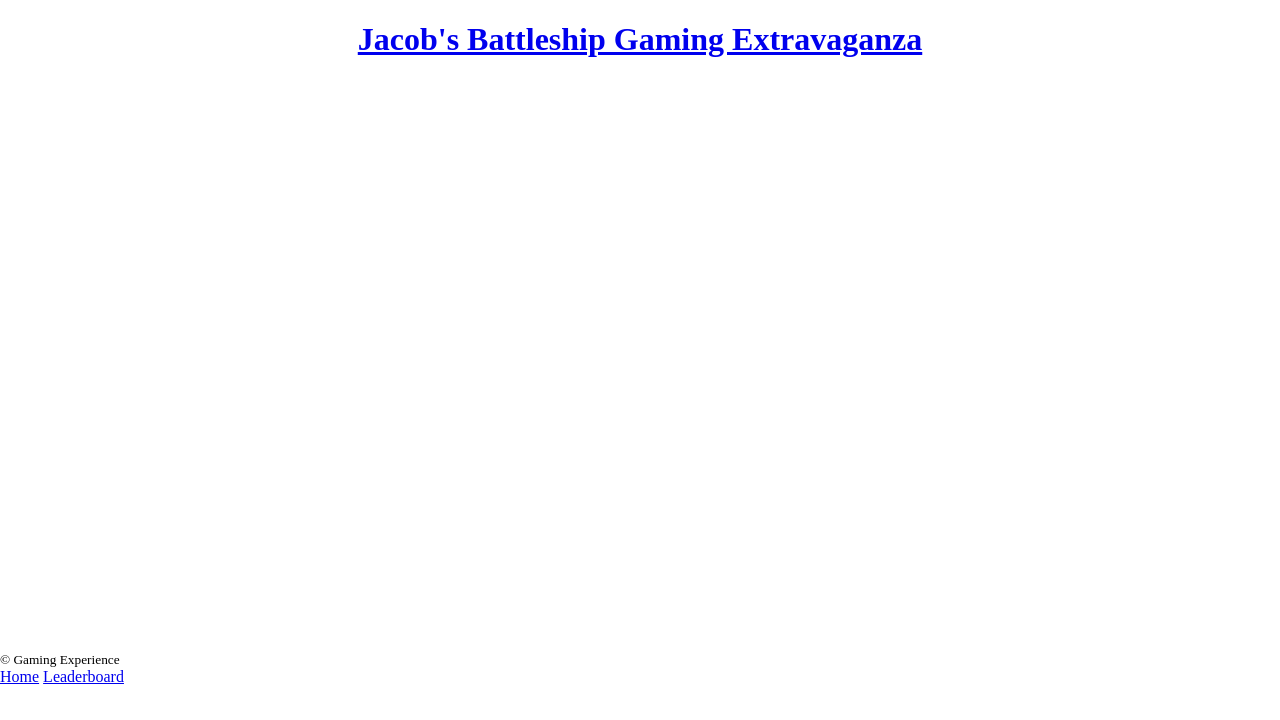
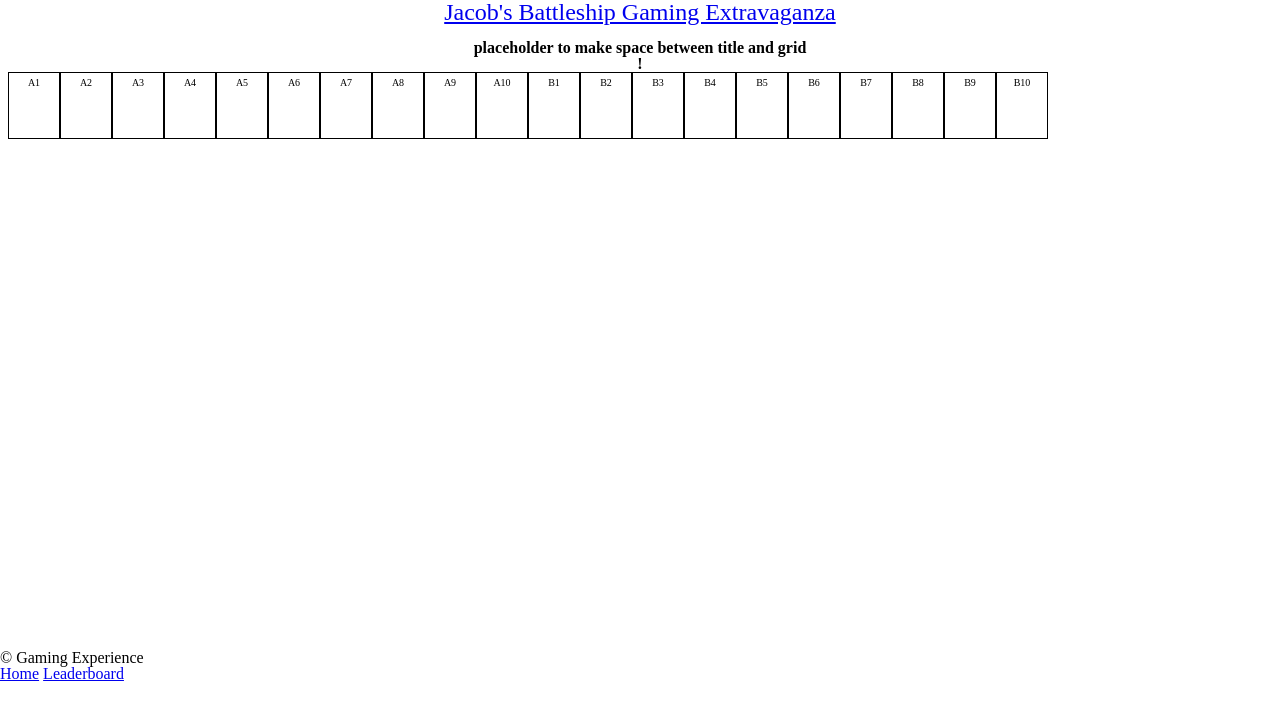
Before and after one commit to maarsej/BattleshipProject, a plain HTML site: page battleships.html in a window 1280 px wide. Drawn offline with Linux system fonts and the light colour scheme.

Commit message:
Some semblance of a grid formed, want to produce it using as script rather than copy/pasting in divs

```diff
--- a/assets/stylesheets/main.css
+++ b/assets/stylesheets/main.css
@@ -11,33 +11,44 @@ article, aside, canvas, details, embed,
 figure, figcaption, footer, header, hgroup,
 menu, nav, output, ruby, section, summary,
 time, mark, audio, video {
-  margin: 0;
+  margin-top: 0;
+  margin-left: 30;
+  margin-right: 30;
+  margin-bottom: 0;
   padding: 0;
   border: 0;
   font-size: 100%;
   font: inherit;
   vertical-align: baseline;
 }
-/* HTML5 display-role reset for older browsers */
-article, aside, details, figcaption, figure,
-footer, header, hgroup, menu, nav, section {
-  display: block;
-}
 body {
   line-height: 1;
 }
-ol, ul {
-  list-style: none;
+
+h1 {
+  font-size: 150%;
 }
-blockquote, q {
-  quotes: none;
+.grid-container {
+  display: grid;
+  align-items: center;
+  height: 600px;
+  width: 700px;
+  /*grid-template: repeat(10, auto)/repeat(10,auto);*/
+  grid-template-rows: repeat(10,60px);
+  grid-template-columns: repeat(10,68px);
+  background-color: #2196F3;
+  padding: 0px;
+  border: 2px solid;
+  }
+.grid-item {
+  /*grid-column: 2/span 1;*/
+  /*grid-row: 2/ span 1;*/
+  float: left;
+  background-color: rgba(255, 255, 255, 0.8);
+  border: 1px solid;
+  padding: 5px;
+  font-size: 10px;
+  text-align: center;
+  width: 40px;
+  height: 55px
 }
-blockquote:before, blockquote:after,
-q:before, q:after {
-  content: '';
-  content: none;
-}
-table {
-  border-collapse: collapse;
-  border-spacing: 0;
-}
--- a/battleships.html
+++ b/battleships.html
@@ -1,9 +1,11 @@
+
+
 <!DOCTYPE html>
 <html lang='en'>
 <head>
   <meta charset="utf-8">
   <title>Jacob's Battleship Gaming Extravaganza</title>
-    <!-- <link rel="stylesheet" href="./assets/stylesheets/main.css"> -->
+  <link rel="stylesheet" href="./assets/stylesheets/main.css">
 </head>
 
 <body>
@@ -11,7 +13,47 @@
     <h1 style="text-align: center;">
       <a href="battleships.html">Jacob's Battleship Gaming Extravaganza</a>
     </h1>
+    <div style="text-align: center; font-weight:  bold">
+      <small><br/>placeholder to make space between title and grid<br/> !</small>
+    </div>
 
+    <div id="grid-container">
+      <div class="grid-item">A1</div>
+      <div class="grid-item">A2</div>
+      <div class="grid-item">A3</div>
+      <div class="grid-item">A4</div>
+      <div class="grid-item">A5</div>
+      <div class="grid-item">A6</div>
+      <div class="grid-item">A7</div>
+      <div class="grid-item">A8</div>
+      <div class="grid-item">A9</div>
+      <div class="grid-item">A10</div>
+      <div class="grid-item">B1</div>
+      <div class="grid-item">B2</div>
+      <div class="grid-item">B3</div>
+      <div class="grid-item">B4</div>
+      <div class="grid-item">B5</div>
+      <div class="grid-item">B6</div>
+      <div class="grid-item">B7</div>
+      <div class="grid-item">B8</div>
+      <div class="grid-item">B9</div>
+      <div class="grid-item">B10</div>
+      <!-- <script>
+        function drawGrid() {
+          var gridID = [];
+        // var gridIDcolumn;
+        // var gridIDrow =['A','B','C','D'...]
+        // <div class="grid-item">1</div>           <==== this line prints a grid item
+        for (i = 1; i<=100; i++){
+          gridID[i] = document.createElement("grid-item");
+
+          // gridID[i].printElement();
+          }
+        }
+        window.onload = drawGrid();
+      </script> -->
+      <!-- <button onclick="drawGrid();">draw grid</button> -->
+    </div>
 
   <footer style="width: 100%; height: 150px; position: fixed; bottom: 0px; left: 0px;">
     <small>&copy; Gaming Experience</small>
```
Also changed, not shown: 1 other file. Lines whose indentation alone changed are shown as unchanged.
